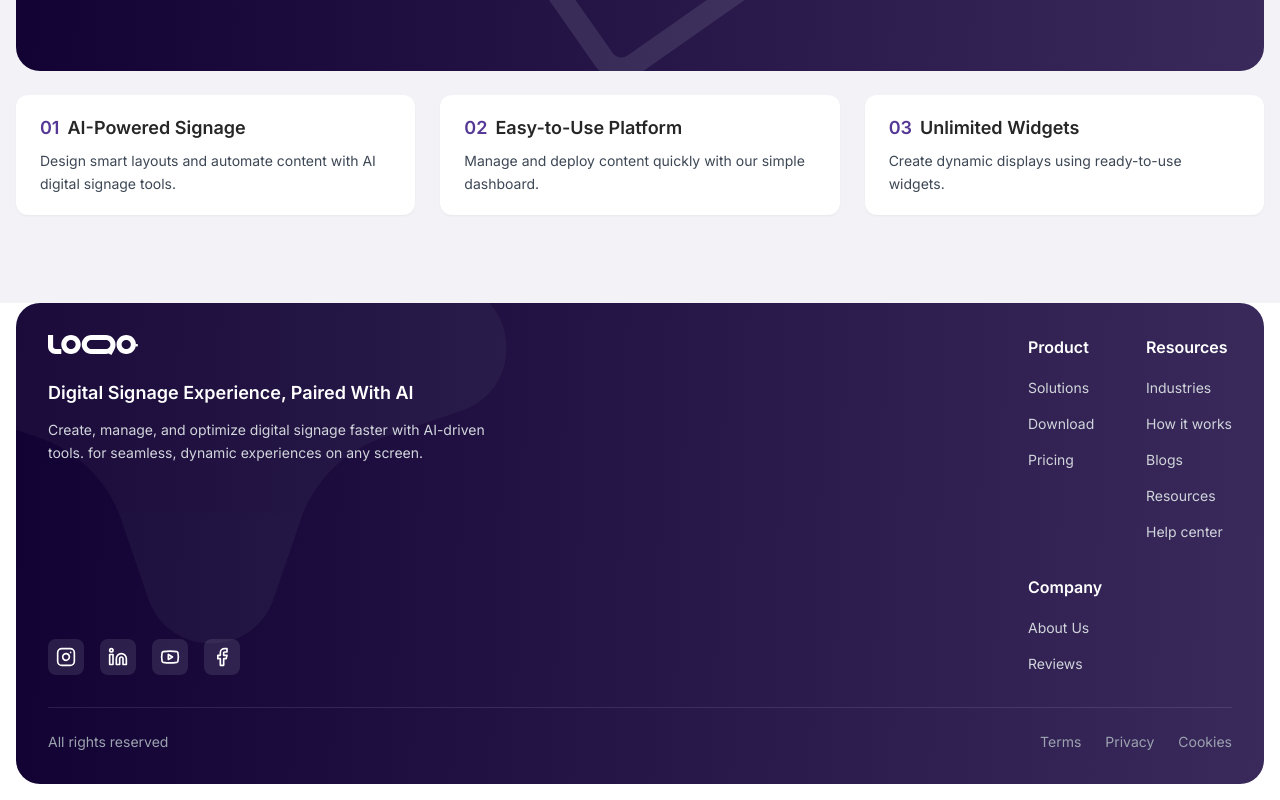
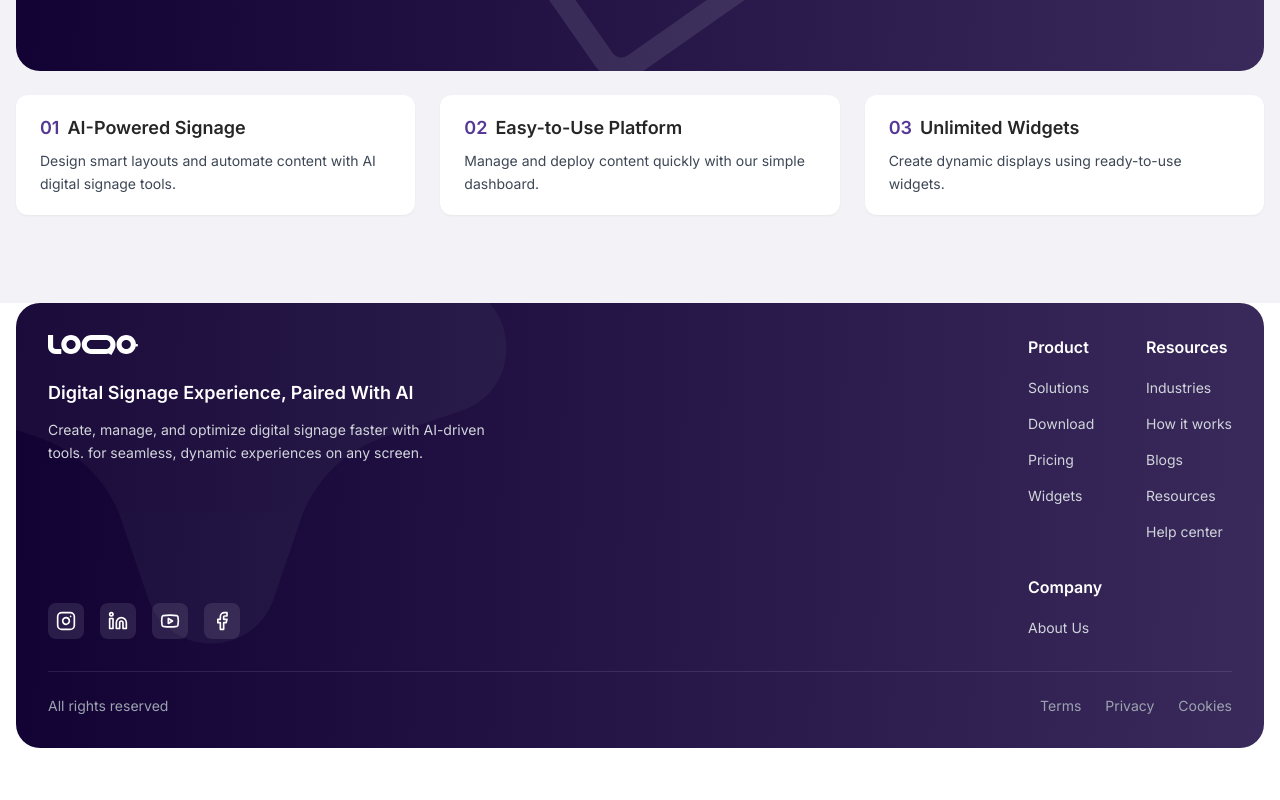
Before and after one commit to TechinoidProjects/signageX-Website, a Next.js app: page / in a window 1280 px wide. Shown: the part 7870-8670 px from the top of the page. After the commit the page ends 8634 px from the top, so only its background shows below. Built offline with nearby package versions, Linux system fonts and the light colour scheme; a web font is replaced by a local one.

Commit message:
adjust navlinks in Footer

```diff
--- a/src/components/Layout/Footer.tsx
+++ b/src/components/Layout/Footer.tsx
@@ -72,6 +72,7 @@ const Footer = () => {
                     { label: 'Solutions', href: '/solutions' },
                     { label: 'Download', href: '/download' },
                     { label: 'Pricing', href: '/pricing' },
+                    { label: 'Widgets', href: '/widgets' },
                   ].map(({ label, href }) => (
                     <li key={label}>
                       <Link href={href} className="text-sm text-gray-300 hover:text-white transition-colors">
@@ -90,7 +91,7 @@ const Footer = () => {
                     { label: 'Industries', href: '/industries' },
                     { label: 'How it works', href: '/how-it-works' },
                     { label: 'Blogs', href: '/blogs' },
-                    { label: 'Resources', href: '/resources' },
+                    { label: 'Resources', href: '/resourcers' },
                     { label: 'Help center', href: '/help-center' },
                   ].map(({ label, href }) => (
                     <li key={label}>
@@ -106,7 +107,7 @@ const Footer = () => {
               <div>
                 <h4 className="font-semibold text-base mb-4">Company</h4>
                 <ul className="space-y-3">
-                  {[{ label: 'About Us', href: '/about-us' },{ label: 'Reviews', href: '/reviews' }].map(({ label, href }) => (
+                  {[{ label: 'About Us', href: '/about-us' }].map(({ label, href }) => (
                     <li key={label}>
                       <Link href={href} className="text-sm text-gray-300 hover:text-white transition-colors">
                         {label}
@@ -136,7 +137,8 @@ const Footer = () => {
                 <ul className="space-y-2">
                   <li><Link href="/industries" className="text-xs text-gray-300 hover:text-white">Solutions</Link></li>
                   <li><Link href="/download" className="text-xs text-gray-300 hover:text-white">Download</Link></li>
-                  <li><Link href="/#pricing" className="text-xs text-gray-300 hover:text-white">Pricing</Link></li>
+                  <li><Link href="/pricing" className="text-xs text-gray-300 hover:text-white">Pricing</Link></li>
+                  <li><Link href="/widgets" className="text-xs text-gray-300 hover:text-white">Widgets</Link></li>
                 </ul>
               </div>
 
@@ -146,7 +148,7 @@ const Footer = () => {
                   <li><Link href="/industries" className="text-xs text-gray-300 hover:text-white">Industries</Link></li>
                   <li><Link href="/how-it-works" className="text-xs text-gray-300 hover:text-white">How it works</Link></li>
                   <li><Link href="/blogs" className="text-xs text-gray-300 hover:text-white">Blogs</Link></li>
-                  <li><Link href="/resources" className="text-xs text-gray-300 hover:text-white">Resources</Link></li>
+                  <li><Link href="/resourcers" className="text-xs text-gray-300 hover:text-white">Resources</Link></li>
                   <li><Link href="/help-center" className="text-xs text-gray-300 hover:text-white">Help center</Link></li>
                 </ul>
               </div>
@@ -155,7 +157,6 @@ const Footer = () => {
                 <h4 className="font-semibold text-sm mb-3">Company</h4>
                 <ul className="space-y-2">
                   <li><Link href="/about-us" className="text-xs text-gray-300 hover:text-white">About Us</Link></li>
-                  <li><Link href="/reviews" className="text-xs text-gray-300 hover:text-white">Reviews</Link></li>
                 </ul>
               </div>
             </div>
```
